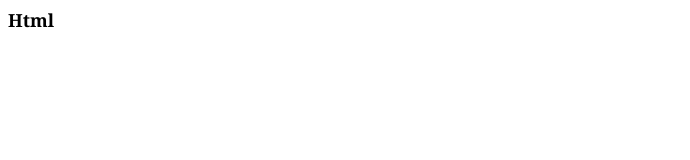
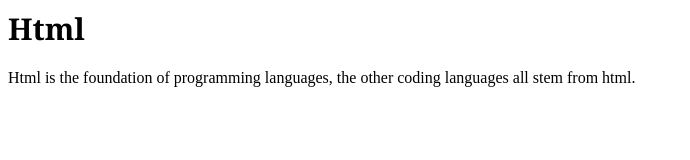
Before and after one commit to abramabeyta/WebEd, a plain HTML site: page Html.html in a window 1280 px wide. Shown: the whole page, without its empty margins (0-690 px from the left). Drawn offline with Linux system fonts and the light colour scheme.

Commit message:
Update Html.html

```diff
--- a/Html.html
+++ b/Html.html
@@ -4,10 +4,15 @@
 <style>
 h1 {
    font-family: Georgia, "Times New Roman", Times, serif;
-   font-size: 18px;
+   font-size: 30px;
    font-weight: bold;
    color: #000000;
 }
    </style>
+<h1>Html</h1>
+
+   <p style="color=black; background-color:red;">
+ <p>Html is the foundation of programming languages, the other coding languages all stem from html.</p>
    </body>
-<h1>Html</h1>
+
+</html>
```
